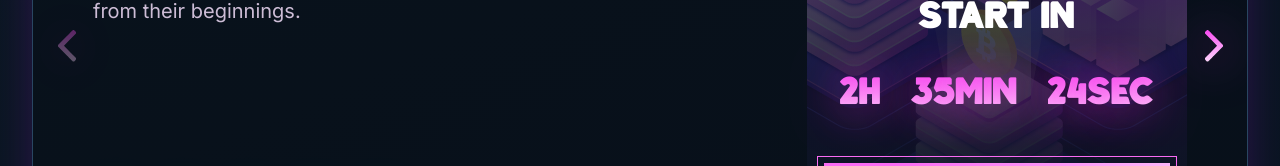
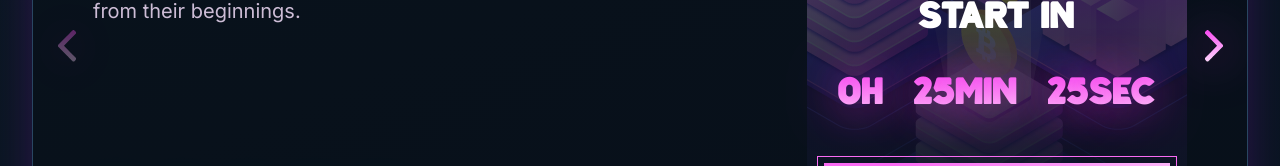
Before and after one commit to tayyabferozi/presale-news, a React (Create React App) app: page / in a window 1280 px wide. Shown: the part 304-470 px from the top of the page. Built offline with nearby package versions, Linux system fonts and the light colour scheme.

Commit message:
adds timer

```diff
--- a/package.json
+++ b/package.json
@@ -10,6 +10,7 @@
     "react": "^18.0.0",
     "react-dom": "^18.0.0",
     "react-scripts": "5.0.1",
+    "react-timer-hook": "^3.0.5",
     "sass": "^1.50.1",
     "swiper": "^8.1.3",
     "web-vitals": "^2.1.0"
--- a/src/pages/Invest/Hero/index.jsx
+++ b/src/pages/Invest/Hero/index.jsx
@@ -1,6 +1,7 @@
 import React from "react";
 import { Navigation } from "swiper";
 import { Swiper, SwiperSlide } from "swiper/react";
+import { useTimer } from "react-timer-hook";
 
 import Section from "../../../components/Section";
 
@@ -23,6 +24,10 @@ const slidesData = [
 ];
 
 const Hero = () => {
+  const { seconds, minutes, hours } = useTimer({
+    expiryTimestamp: new Date(2022, 12, 12),
+  });
+
   return (
     <Section id="invest-hero">
       <Swiper navigation modules={[Navigation]} spaceBetween={30}>
@@ -75,13 +80,13 @@ const Hero = () => {
 
                       <div className="timer d-flex justify-content-between gap-30 gap-575-10 mt-30">
                         <h1 className="timer-item text-glowy-pink text-gradient-pink">
-                          2H
+                          {hours}H
                         </h1>
                         <h1 className="timer-item text-glowy-pink text-gradient-pink">
-                          35MIN
+                          {minutes}MIN
                         </h1>
                         <h1 className="timer-item text-glowy-pink text-gradient-pink">
-                          24SEC
+                          {seconds}SEC
                         </h1>
                       </div>
 
```
Also changed, not shown: 1 other file (tests, documents, lock files or other folders).
